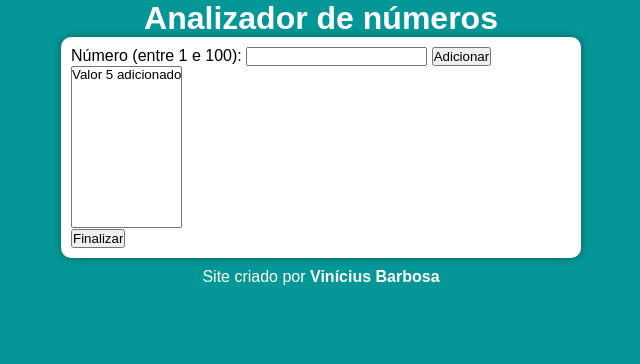
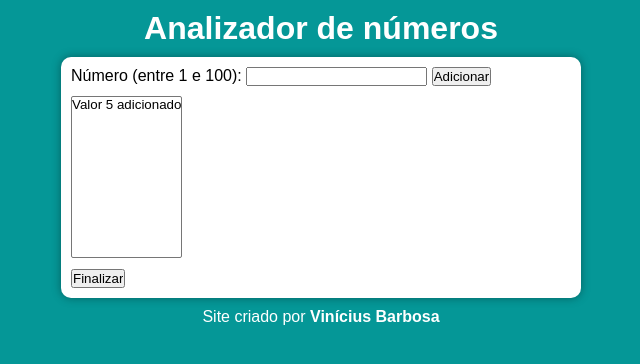
Before and after one commit to viniciusbarbosa2024/javascript, a plain HTML site: page aula16ex/ex018/modelo.html in a window 1280 px wide. Both pictures are taken after typing "5" into the empty fields and a click on the button "Adicionar". Shown: the whole page, without its empty margins (319-959 px from the left). Drawn offline with Linux system fonts and the light colour scheme.

Commit message:
Alguns ajustes

```diff
--- a/aula16ex/ex018/estilo.css
+++ b/aula16ex/ex018/estilo.css
@@ -13,6 +13,7 @@ body {
 header h1 {
     text-align: center;
     color: white;
+    padding: 10px;
 }
 
 section {
@@ -26,6 +27,11 @@ section {
 
 section select {
     min-width: 100px;
+    margin: 10px 0px;
+}
+
+section div#res p {
+    line-height: 1.7em;
 }
 
 footer {
--- a/aula16ex/ex018/script.js
+++ b/aula16ex/ex018/script.js
@@ -20,6 +20,7 @@ function feedback() {
 
         //Limpando input de adicionar números
         num.value = ''
+        res.innerHTML = ''
     }
 
 }
```
